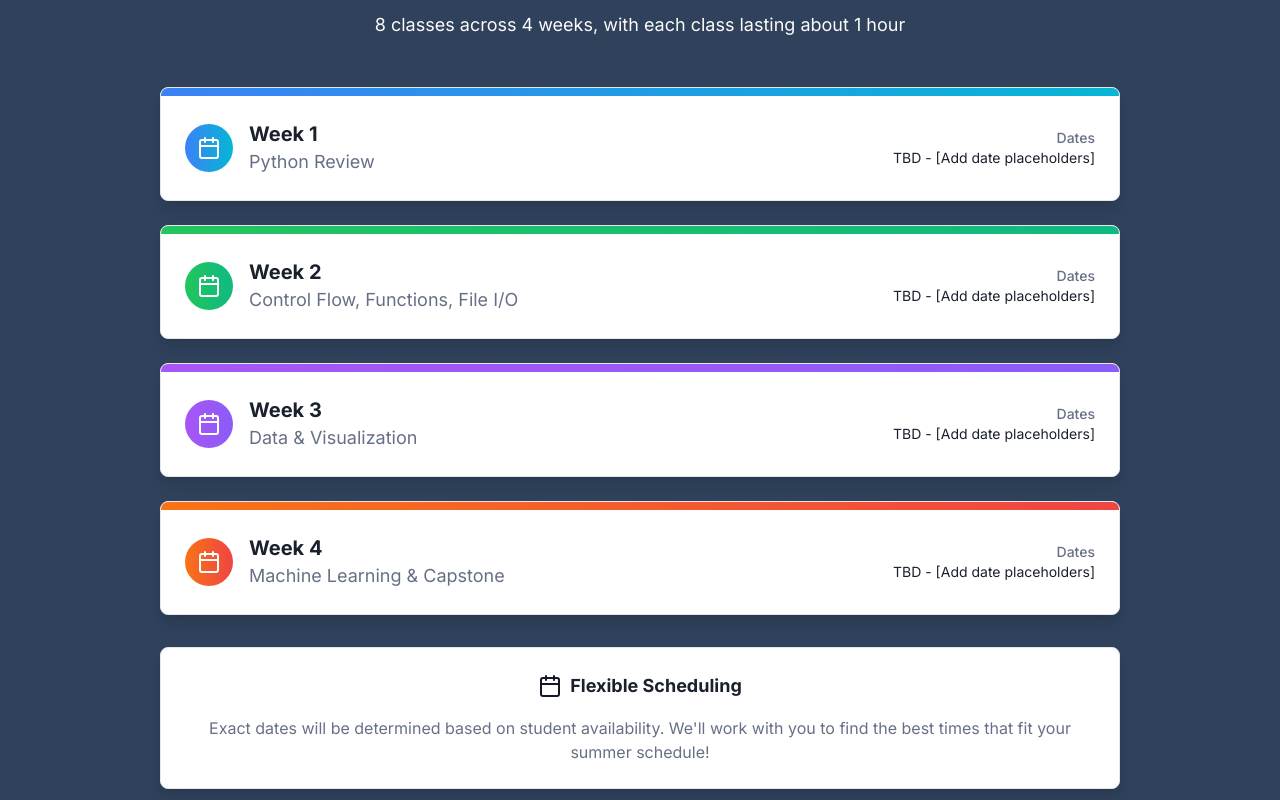
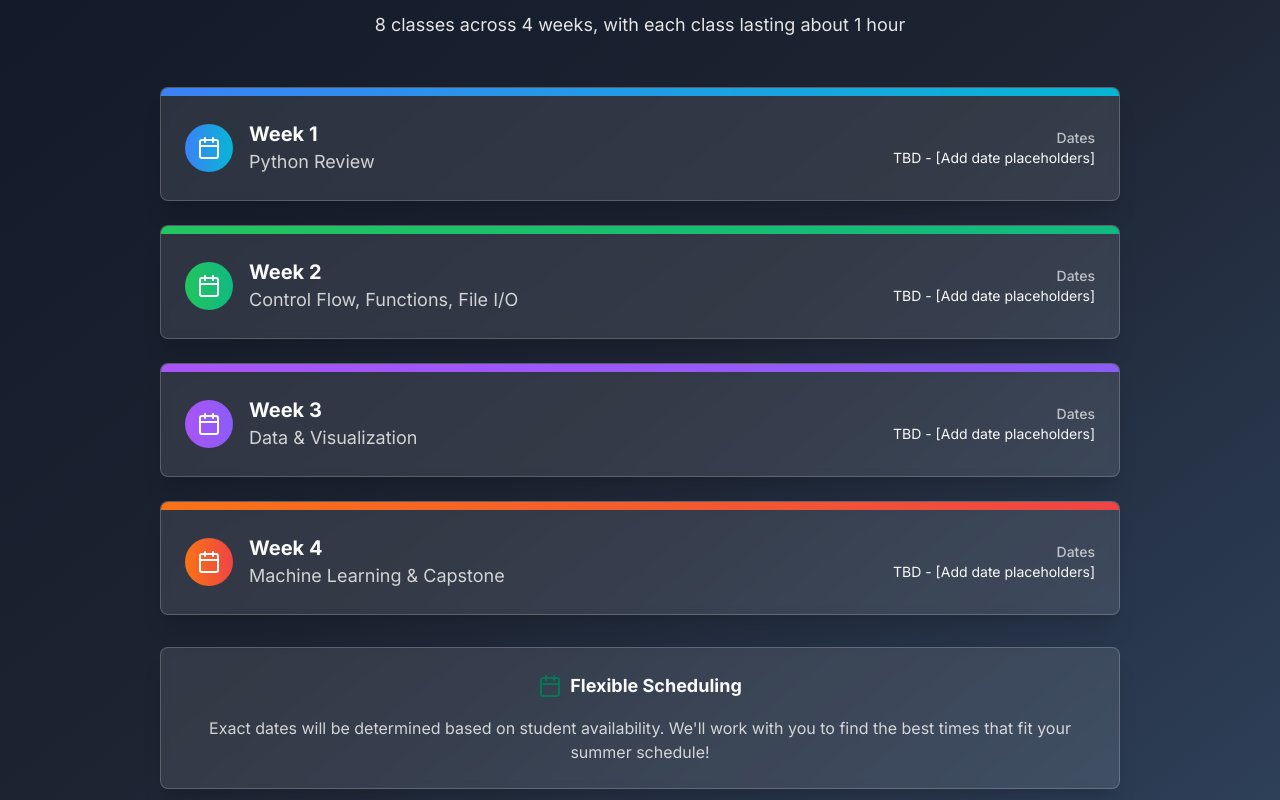
Before and after one commit to NikhilKonduru8/python-ai-summer-course, a React (Vite) app: page / in a window 1280 px wide. Shown: the part 6080-6880 px from the top of the page. Built offline with nearby package versions, Linux system fonts and the light colour scheme.

Commit message:
Fix: Consistent theme and styling
Ensured consistent theme and styling across the curriculum and schedule sections.

```diff
--- a/src/components/Schedule.tsx
+++ b/src/components/Schedule.tsx
@@ -30,13 +30,13 @@ const Schedule = () => {
   ];
 
   return (
-    <section className="py-20 px-4 bg-secondary font-inter">
+    <section className="py-20 px-4 bg-gradient-to-br from-primary via-primary/95 to-secondary text-primary-foreground font-inter relative overflow-hidden">
       <div className="container mx-auto max-w-5xl">
         <div className="text-center mb-12">
-          <h2 className="text-3xl md:text-4xl font-bold mb-6 text-secondary-foreground">
+          <h2 className="text-3xl md:text-4xl font-bold mb-6 text-primary-foreground">
             Class Schedule
           </h2>
-           <p className="text-lg text-secondary-foreground">
+           <p className="text-lg text-primary-foreground/90">
             8 classes across 4 weeks, with each class lasting about 1 hour
           </p>
         </div>
@@ -45,7 +45,7 @@ const Schedule = () => {
           {schedule.map((item, index) => (
             <Card
               key={index}
-              className="border-border shadow-lg hover:shadow-xl transition-all duration-300 bg-card overflow-hidden"
+              className="border-white/20 shadow-xl hover:shadow-2xl transition-all duration-300 transform hover:-translate-y-2 bg-background/10 backdrop-blur-sm overflow-hidden"
             >
               <div className={`h-2 bg-gradient-to-r ${item.color}`}></div>
               <CardContent className="pt-6">
@@ -55,13 +55,13 @@ const Schedule = () => {
                       <Calendar size={24} />
                     </div>
                     <div>
-                      <h3 className="text-xl font-bold text-card-foreground">{item.week}</h3>
-                      <p className="text-lg text-muted-foreground">{item.topics}</p>
+                      <h3 className="text-xl font-bold text-primary-foreground">{item.week}</h3>
+                      <p className="text-lg text-primary-foreground/80">{item.topics}</p>
                     </div>
                   </div>
                   <div className="text-right">
-                    <p className="text-sm font-medium text-muted-foreground">Dates</p>
-                    <p className="text-sm text-card-foreground">{item.dates}</p>
+                    <p className="text-sm font-medium text-primary-foreground/70">Dates</p>
+                    <p className="text-sm text-primary-foreground">{item.dates}</p>
                   </div>
                 </div>
               </CardContent>
@@ -69,13 +69,13 @@ const Schedule = () => {
           ))}
         </div>
 
-        <Card className="mt-8 border-border shadow-lg bg-card">
+        <Card className="mt-8 border-white/20 shadow-xl bg-background/10 backdrop-blur-sm">
           <CardContent className="pt-6 text-center">
             <div className="flex items-center justify-center gap-2 mb-4">
-              <Calendar className="text-primary" size={24} />
-              <h3 className="text-lg font-bold text-card-foreground">Flexible Scheduling</h3>
+              <Calendar className="text-accent" size={24} />
+              <h3 className="text-lg font-bold text-primary-foreground">Flexible Scheduling</h3>
             </div>
-            <p className="text-muted-foreground">
+            <p className="text-primary-foreground/80">
               Exact dates will be determined based on student availability.
               We'll work with you to find the best times that fit your summer schedule!
             </p>
```
